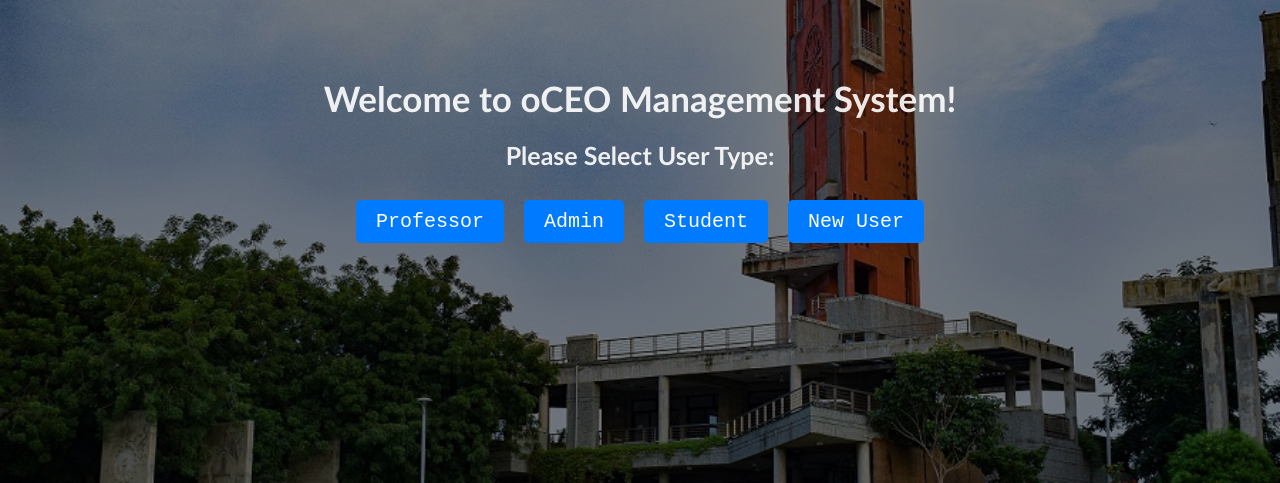
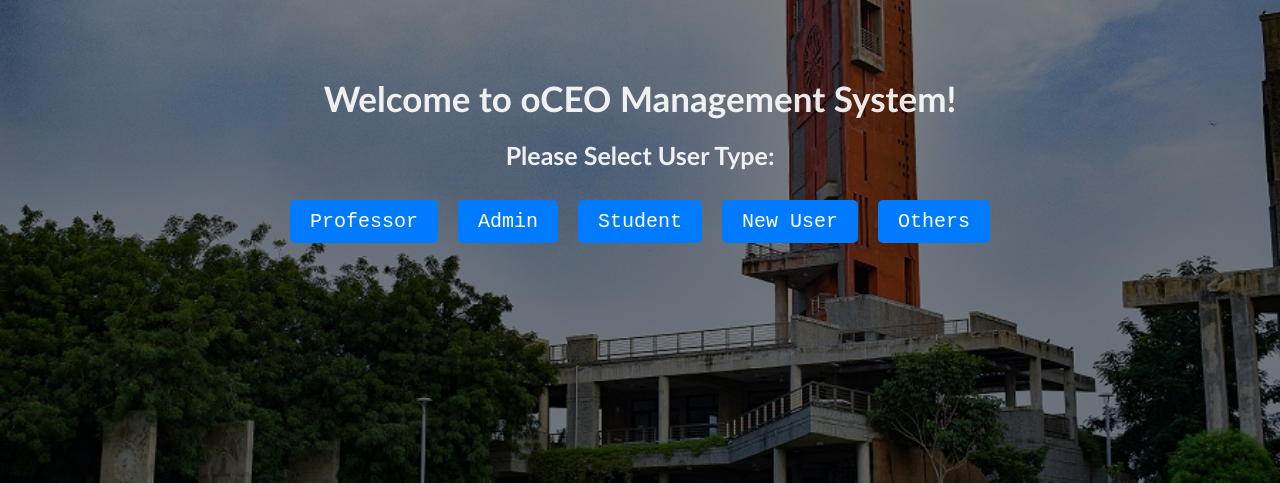
Before and after one commit to AnimeshTumne/oCEO_management_DataWeavers, a Flask app: page / in a window 1280 px wide. Shown: the part 163-646 px from the top of the page. Run offline with Flask 3, Linux system fonts and the light colour scheme; the visitor is signed in with stand-in values (Sample User, id 1); some libraries are stand-ins or nearby versions.

Commit message:
Others page added

```diff
--- a/rohit_pranjal/rohit_pranjal/templates/testing.html
+++ b/rohit_pranjal/rohit_pranjal/templates/testing.html
@@ -23,6 +23,7 @@
          <button class="btn" onclick="window.location.href='/login/admin'">Admin</button>
          <button class="btn" onclick="window.location.href='/login/student'">Student</button>
         <button class="btn" onclick="window.location.href='/login/new_user'">New User</button>
+        <button class="btn" onclick="window.location.href='/login/others'">Others</button>
     </div>
 </body>
 
--- a/rohit_pranjal/rohit_pranjal/web-app-test-2.py
+++ b/rohit_pranjal/rohit_pranjal/web-app-test-2.py
@@ -135,6 +135,7 @@ def phone_num_exist(roll_number):
     return phone_count != 0
 
 @app.route('/student/personal_info', methods=['GET', 'POST'])
+
 def student_personal_info():
     if "roll_number" in session:
         if request.method == 'POST':
```
